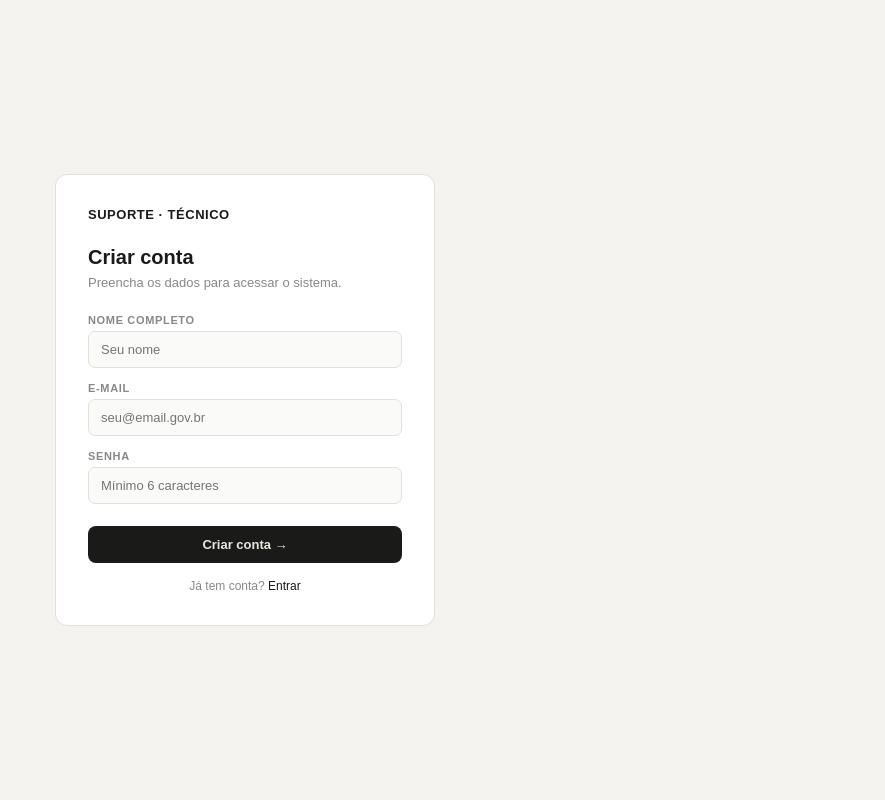
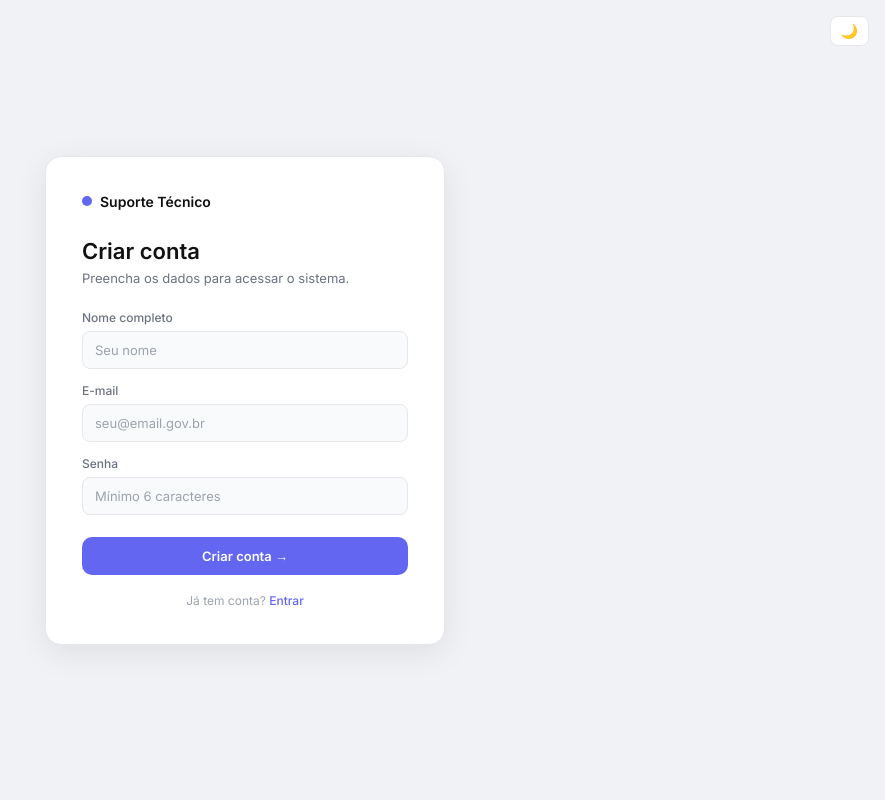
Before and after one commit to Jocirio/suporte-chamados, a FastAPI app: page /registrar in a window 1280 px wide. Shown: the whole page, without its empty margins (395-1280 px from the left). Run offline with FastAPI, Linux system fonts and the light colour scheme.

Commit message:
Enhance registrar.html with theme support and styles

```diff
--- a/templates/registrar.html
+++ b/templates/registrar.html
@@ -1,35 +1,54 @@
 <!DOCTYPE html>
-<html lang="pt-br">
+<html lang="pt-br" data-theme="light">
 <head>
   <meta charset="UTF-8">
   <meta name="viewport" content="width=device-width, initial-scale=1.0">
   <title>Criar conta · Suporte Técnico</title>
   <style>
-    * { box-sizing: border-box; margin: 0; padding: 0; }
-    body { font-family: 'DM Sans', sans-serif; background: #f4f3ef; min-height: 100vh; display: flex; align-items: center; justify-content: center; }
-    .card { background: #fff; border-radius: 12px; padding: 32px; width: 380px; border: 1px solid #e2e0d8; }
-    .logo { font-size: 13px; font-weight: 600; color: #1a1a18; letter-spacing: .04em; margin-bottom: 24px; }
-    h1 { font-size: 20px; font-weight: 600; color: #1a1a18; margin-bottom: 6px; }
-    .sub { font-size: 13px; color: #888; margin-bottom: 24px; }
-    .field { display: flex; flex-direction: column; gap: 5px; margin-bottom: 14px; }
-    label { font-size: 11px; font-weight: 600; color: #888; letter-spacing: .06em; text-transform: uppercase; }
-    input { font-family: inherit; font-size: 13px; padding: 10px 12px; border: 1px solid #e2e0d8; border-radius: 7px; background: #fafaf8; color: #1a1a18; outline: none; }
-    input:focus { border-color: #1a1a18; }
-    .btn { width: 100%; font-family: inherit; font-size: 13px; font-weight: 600; padding: 11px; border-radius: 8px; border: none; background: #1a1a18; color: #e8e6de; cursor: pointer; margin-top: 8px; }
-    .btn:hover { background: #2d2d2a; }
-    .link { text-align: center; margin-top: 16px; font-size: 12px; color: #888; }
-    .link a { color: #1a1a18; font-weight: 500; text-decoration: none; }
-    .erro { background: #fde8e8; color: #b83535; font-size: 12px; padding: 10px 12px; border-radius: 7px; margin-bottom: 14px; border: 1px solid #f09595; }
+    @import url('https://fonts.googleapis.com/css2?family=Inter:wght@400;500;600&display=swap');
+    :root {
+      --bg: #f0f2f5; --surface: #fff; --surface2: #f9fafb; --border: #e5e7eb;
+      --text: #111; --text2: #6b7280; --text3: #9ca3af;
+      --accent: #6366f1; --accent-hover: #4f46e5;
+    }
+    [data-theme="dark"] {
+      --bg: #0f1117; --surface: #1a1d27; --surface2: #141720; --border: #2d3148;
+      --text: #f1f5f9; --text2: #94a3b8; --text3: #64748b;
+      --accent: #818cf8; --accent-hover: #6366f1;
+    }
+    * { box-sizing: border-box; margin: 0; padding: 0; transition: background .2s, border-color .2s, color .1s; }
+    body { font-family: 'Inter', sans-serif; background: var(--bg); min-height: 100vh; display: flex; align-items: center; justify-content: center; }
+    .theme-btn { position: fixed; top: 16px; right: 16px; background: var(--surface); border: 1px solid var(--border); border-radius: 8px; padding: 6px 10px; cursor: pointer; font-size: 14px; }
+    .card { background: var(--surface); border-radius: 16px; padding: 36px; width: 400px; max-width: 92vw; border: 1px solid var(--border); box-shadow: 0 8px 32px rgba(0,0,0,.08); }
+    .logo { display: flex; align-items: center; gap: 8px; margin-bottom: 28px; }
+    .logo-dot { width: 10px; height: 10px; border-radius: 50%; background: var(--accent); }
+    .logo-text { font-size: 14px; font-weight: 600; color: var(--text); }
+    h1 { font-size: 22px; font-weight: 600; color: var(--text); margin-bottom: 6px; }
+    .sub { font-size: 13px; color: var(--text2); margin-bottom: 24px; }
+    .field { display: flex; flex-direction: column; gap: 6px; margin-bottom: 14px; }
+    .field label { font-size: 12px; font-weight: 500; color: var(--text2); }
+    .field input { font-family: inherit; font-size: 13px; padding: 10px 12px; border: 1px solid var(--border); border-radius: 8px; background: var(--surface2); color: var(--text); outline: none; }
+    .field input:focus { border-color: var(--accent); box-shadow: 0 0 0 3px rgba(99,102,241,.1); }
+    .field input::placeholder { color: var(--text3); }
+    .btn { width: 100%; font-family: inherit; font-size: 13px; font-weight: 600; padding: 11px; border-radius: 10px; border: none; background: var(--accent); color: #fff; cursor: pointer; margin-top: 8px; transition: all .15s; }
+    .btn:hover { background: var(--accent-hover); }
+    .btn:active { transform: scale(.98); }
+    .link { text-align: center; margin-top: 18px; font-size: 12px; color: var(--text3); }
+    .link a { color: var(--accent); font-weight: 500; text-decoration: none; }
+    .link a:hover { text-decoration: underline; }
+    .erro { background: #fee2e2; color: #991b1b; font-size: 12px; padding: 10px 12px; border-radius: 8px; margin-bottom: 14px; border: 1px solid #fca5a5; }
   </style>
 </head>
 <body>
+  <button class="theme-btn" onclick="toggleTheme()" id="theme-btn">🌙</button>
   <div class="card">
-    <div class="logo">SUPORTE · TÉCNICO</div>
+    <div class="logo">
+      <div class="logo-dot"></div>
+      <div class="logo-text">Suporte Técnico</div>
+    </div>
     <h1>Criar conta</h1>
     <p class="sub">Preencha os dados para acessar o sistema.</p>
-
     <div id="msg"></div>
-
     <form method="POST" action="/registrar">
       <div class="field">
         <label>Nome completo</label>
@@ -45,15 +64,24 @@
       </div>
       <button class="btn" type="submit">Criar conta →</button>
     </form>
-
-    <div class="link">
-      Já tem conta? <a href="/">Entrar</a>
-    </div>
+    <div class="link">Já tem conta? <a href="/">Entrar</a></div>
   </div>
-
   <script>
+    function initTheme() {
+      const saved = localStorage.getItem('theme') || 'light';
+      document.documentElement.setAttribute('data-theme', saved);
+      document.getElementById('theme-btn').textContent = saved === 'dark' ? '☀️' : '🌙';
+    }
+    function toggleTheme() {
+      const current = document.documentElement.getAttribute('data-theme');
+      const next = current === 'dark' ? 'light' : 'dark';
+      document.documentElement.setAttribute('data-theme', next);
+      localStorage.setItem('theme', next);
+      document.getElementById('theme-btn').textContent = next === 'dark' ? '☀️' : '🌙';
+    }
     const p = new URLSearchParams(window.location.search);
     if (p.get('erro')) document.getElementById('msg').innerHTML = '<div class="erro">Erro ao criar conta. Tente novamente.</div>';
+    initTheme();
   </script>
 </body>
 </html>
```
